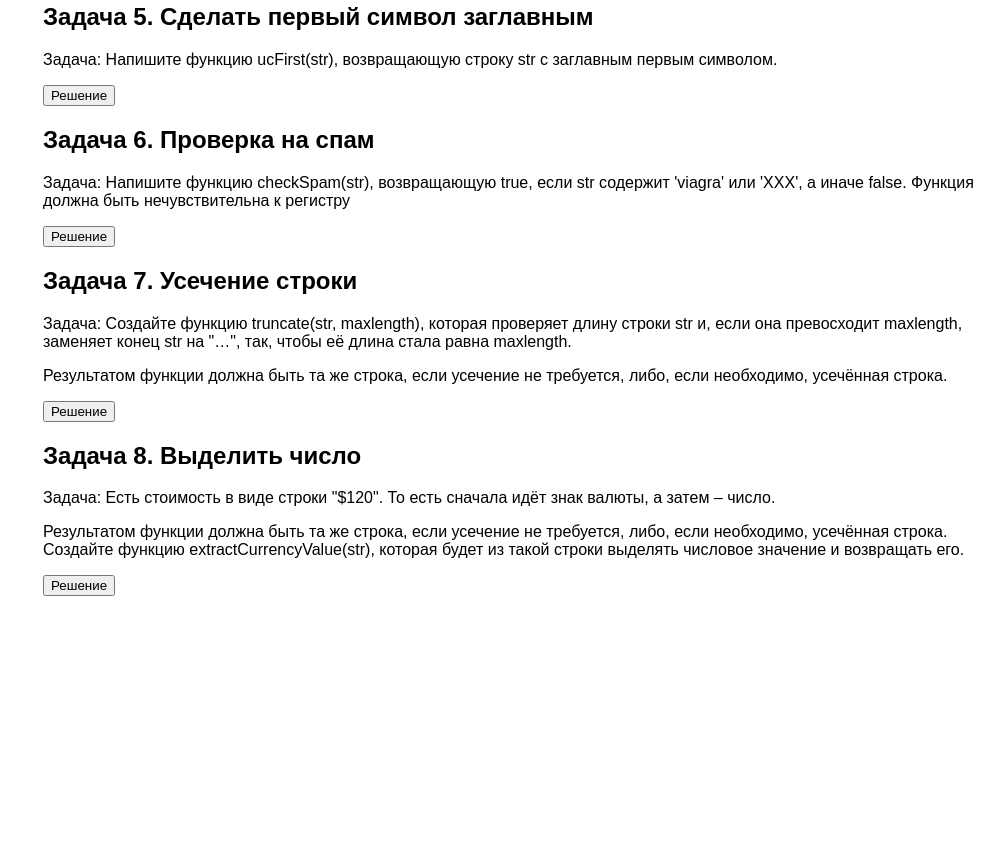
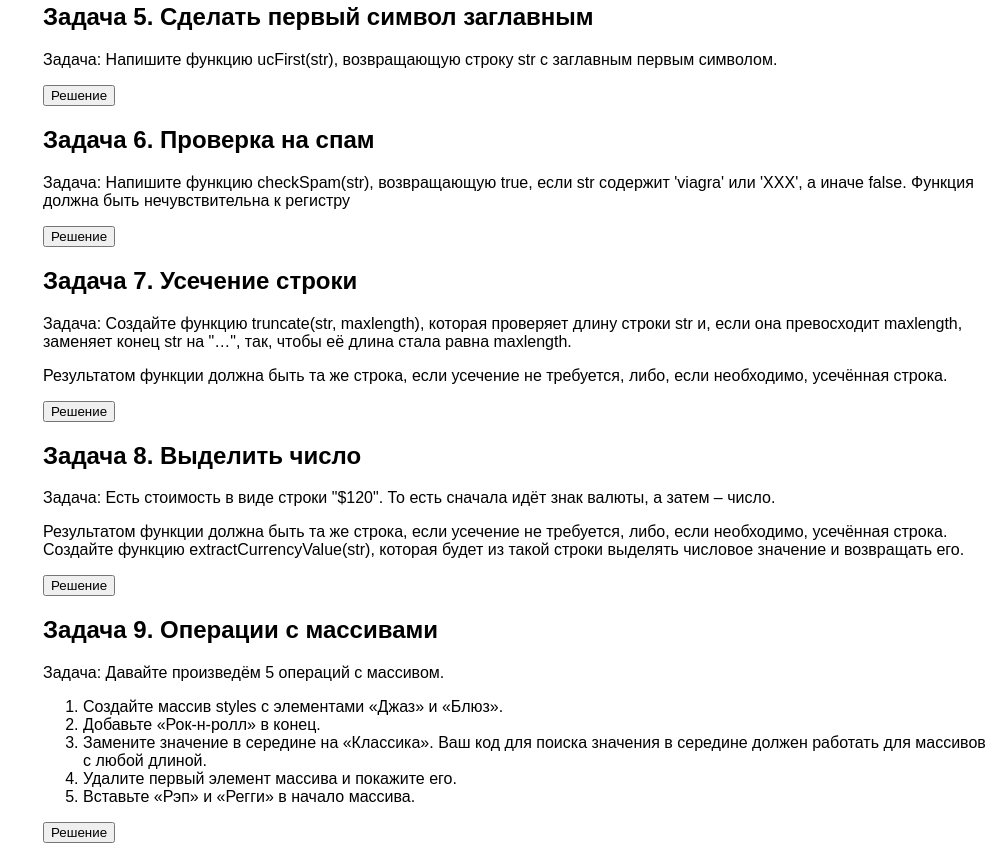
Before and after one commit to TrueInTwoyes/js-learning, a plain HTML site: page data_types.html in a window 1280 px wide. Shown: the part 674-1533 px from the top of the page, without its empty margins (275-1280 px from the left). Before the commit the page ends 1286 px from the top, so only its background shows below. Drawn offline with Linux system fonts and the light colour scheme.

Commit message:
complete task 9

```diff
--- a/data_types.html
+++ b/data_types.html
@@ -13,6 +13,7 @@
     <script src="scripts/data_types/task6_checkSpam.js"></script>
     <script src="scripts/data_types/task7_truncateString.js"></script>
     <script src="scripts/data_types/task8_extractNumber.js"></script>
+    <script src="scripts/data_types/task9_arrayOperations.js"></script>
 </head>
 
 <body>
@@ -71,6 +72,18 @@
             <p>Результатом функции должна быть та же строка, если усечение не требуется, либо, если необходимо, усечённая строка. Создайте функцию extractCurrencyValue(str), которая будет из такой строки выделять числовое значение и возвращать его.</p>
             <p><input type="button" value="Решение" onclick="extractCurrencyValueFromString()"></input></p>
         </ul>
+        <ul>
+            <h2><a>Задача 9. Операции с массивами</a></h2>
+            <p>Задача: Давайте произведём 5 операций с массивом.</p>
+            <ol>
+                <li>Создайте массив styles с элементами «Джаз» и «Блюз».</li>
+                <li>Добавьте «Рок-н-ролл» в конец.</li>
+                <li>Замените значение в середине на «Классика». Ваш код для поиска значения в середине должен работать для массивов с любой длиной.</li>
+                <li>Удалите первый элемент массива и покажите его.</li>
+                <li>Вставьте «Рэп» и «Регги» в начало массива.</li>
+            </ol>
+            <p><input type="button" value="Решение" onclick="arrayOperations()"></input></p>
+        </ul>
     </div>
 
 </body>
--- /dev/null
+++ b/scripts/data_types/task9_arrayOperations.js
@@ -0,0 +1,17 @@
+function arrayOperations() {
+
+    let styles = ['Jazz', 'Blues'];
+    alert('Start: ' + styles);
+
+    styles.push('Rock-N-Roll');
+    alert('Plus RNR: ' + styles);
+
+    styles[Math.floor((styles.length - 1) / 2)] = 'Classic';
+    alert('Replace middle value for Classic: ' + styles);
+
+    alert('Remove first element and show him: ' + styles.shift())
+
+    styles.unshift('Raggy', 'Rap');
+    alert('Added Rap and Raggy in begin: ' + styles);
+
+}
```
